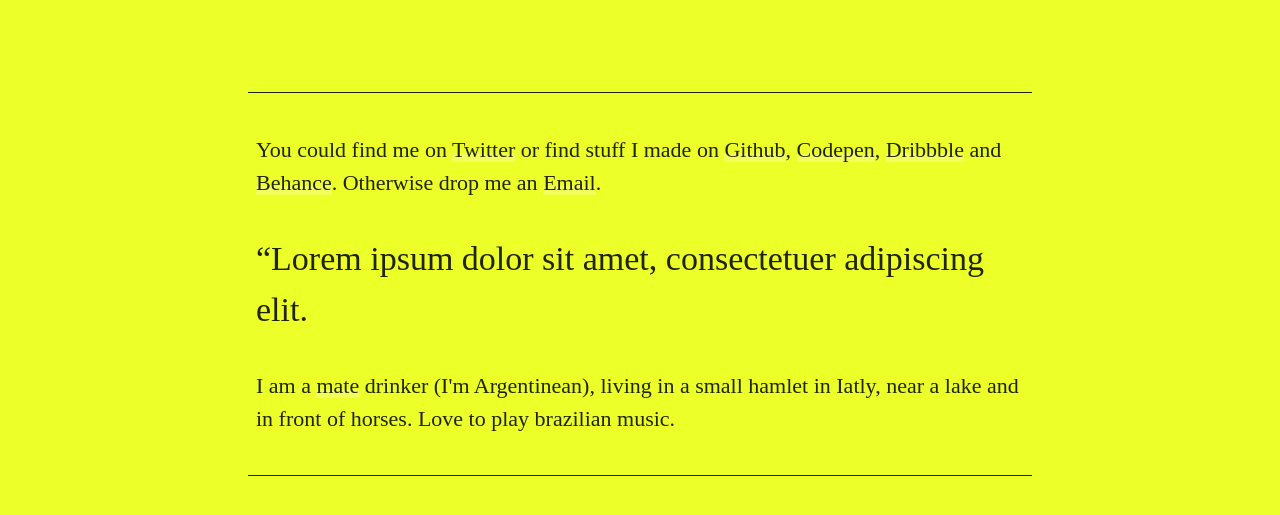
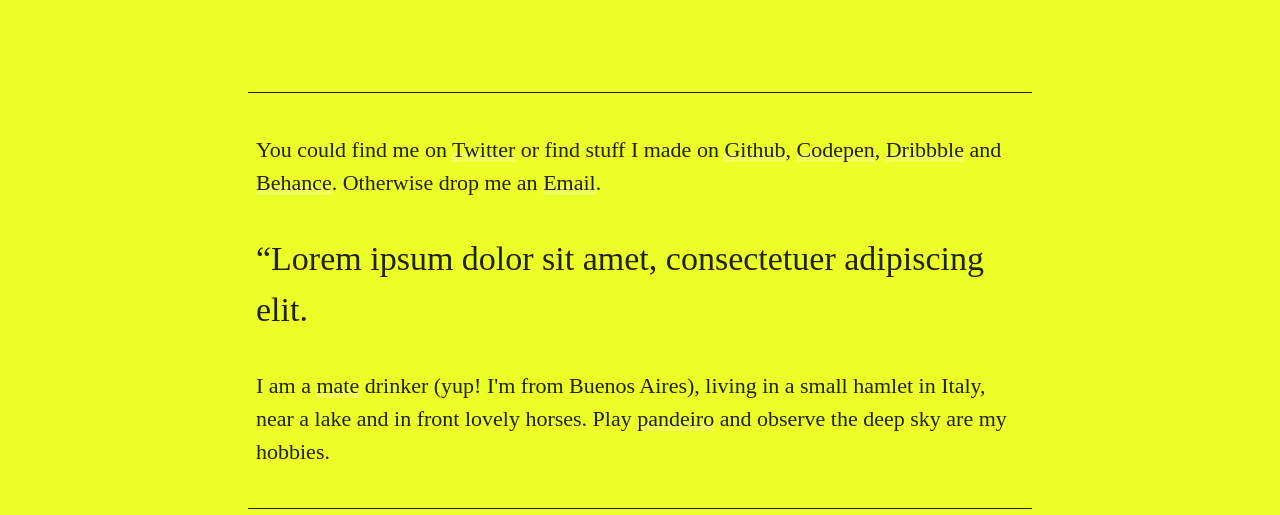
Before and after one commit to elrumordelaluz/elrumordelaluz, a Gatsby site: page / in a window 1280 px wide. Shown: the part 585-1100 px from the top of the page. Built offline with nearby package versions, Linux system fonts and the light colour scheme; Gatsby itself is replaced by a stand-in of ours; a web font is replaced by a local one.

Commit message:
Update content

```diff
--- a/src/pages/index.js
+++ b/src/pages/index.js
@@ -94,8 +94,15 @@ const IndexPage = () => (
           >
             mate
           </a>{' '}
-          drinker (I'm Argentinean), living in a small hamlet in Iatly, near a
-          lake and in front of horses. Love to play brazilian music.
+          drinker (yup! I'm from Buenos Aires), living in a small hamlet in
+          Italy, near a lake and in front lovely horses. Play{' '}
+          <a
+            className={styles.link}
+            href="https://en.wikipedia.org/wiki/Pandeiro"
+          >
+            pandeiro
+          </a>{' '}
+          and observe the deep sky are my hobbies.
         </p>
       </div>
 
--- a/src/pages/index.module.css
+++ b/src/pages/index.module.css
@@ -76,7 +76,7 @@
     'intro'
     'quotes';
   color: #212305;
-  margin: 1rem;
+  margin: 3rem;
 }
 
 .intro {
@@ -120,13 +120,12 @@
   padding: 1em 0;
 }
 
-@media (min-width: 760px) {
+@media (min-width: 960px) {
   .wrapper {
     grid-template-columns: 1fr 1fr;
     grid-template-areas:
       'intro copy'
       'quotes quotes';
-    margin: 3rem;
     grid-gap: 5rem;
   }
 
```
